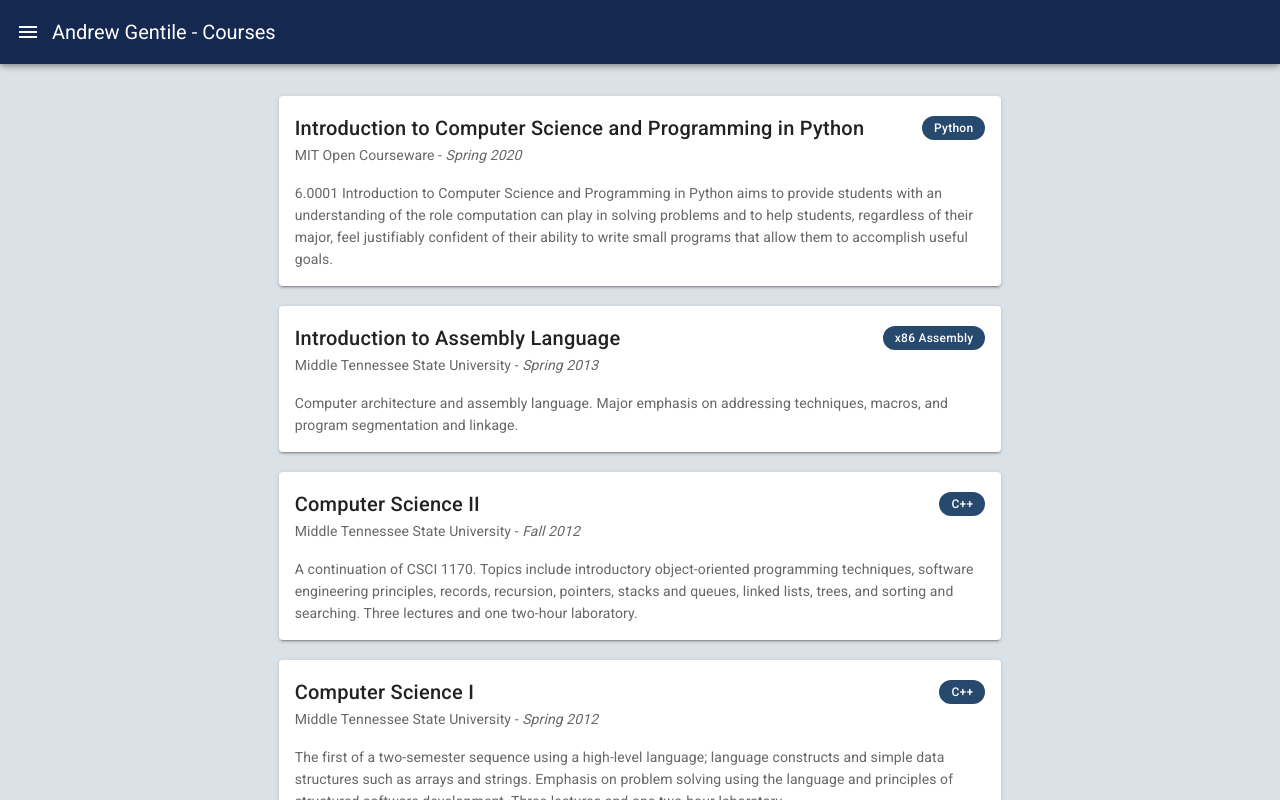
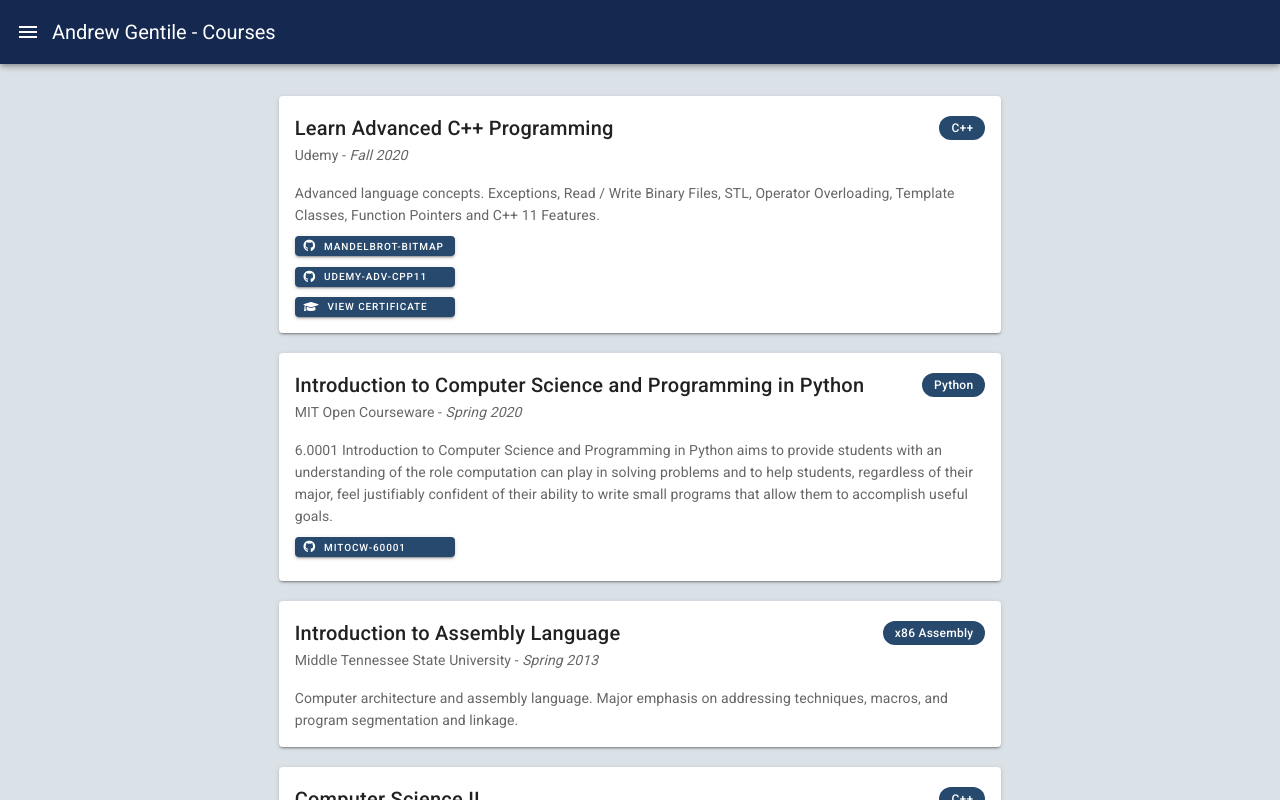
Before and after one commit to agentile1990/agentile1990.github.io, a Vue app: page /courses in a window 1280 px wide. Shown: the top 800 px of the page. Built offline with nearby package versions, Linux system fonts and the light colour scheme.

Commit message:
Add Repos and Certificates to Courses Page

```diff
--- a/data/courses.json
+++ b/data/courses.json
@@ -1,30 +1,61 @@
 [
+  {
+    "name": "Learn Advanced C++ Programming",
+    "institution": "Udemy",
+    "date": "Fall 2020",
+    "subject": "C++",
+    "description": "Advanced language concepts. Exceptions, Read / Write Binary Files, STL, Operator Overloading, Template Classes, Function Pointers and C++ 11 Features.",
+    "repos": [
+      {
+        "name": "mandelbrot-bitmap",
+        "url": "https://github.com/agentile1990/mandelbrot-bitmap"
+      },
+      {
+        "name": "udemy-adv-cpp11",
+        "url": "https://github.com/agentile1990/udemy-adv-cpp11"
+      }
+    ],
+    "certificate": "UC-9880f08d-b87d-4fdc-9ac8-7d7be1989487.jpg"
+  },
   {
     "name": "Introduction to Computer Science and Programming in Python",
     "institution": "MIT Open Courseware",
     "date": "Spring 2020",
     "subject": "Python",
-    "description": "6.0001 Introduction to Computer Science and Programming in Python aims to provide students with an understanding of the role computation can play in solving problems and to help students, regardless of their major, feel justifiably confident of their ability to write small programs that allow them to accomplish useful goals."
+    "description": "6.0001 Introduction to Computer Science and Programming in Python aims to provide students with an understanding of the role computation can play in solving problems and to help students, regardless of their major, feel justifiably confident of their ability to write small programs that allow them to accomplish useful goals.",
+    "repos": [
+      {
+        "name": "MITOCW-60001",
+        "url": "https://github.com/agentile1990/MITOCW-60001"
+      }
+    ],
+    "certificate": ""
   },
   {
     "name": "Introduction to Assembly Language",
     "institution": "Middle Tennessee State University",
     "date": "Spring 2013",
     "subject": "x86 Assembly",
-    "description": "Computer architecture and assembly language. Major emphasis on addressing techniques, macros, and program segmentation and linkage."
+    "description": "Computer architecture and assembly language. Major emphasis on addressing techniques, macros, and program segmentation and linkage.",
+    "repos": [],
+    "certificate": ""
   },
   {
     "name": "Computer Science II",
     "institution": "Middle Tennessee State University",
     "date": "Fall 2012",
     "subject": "C++",
-    "description": "A continuation of CSCI 1170. Topics include introductory object-oriented programming techniques, software engineering principles, records, recursion, pointers, stacks and queues, linked lists, trees, and sorting and searching. Three lectures and one two-hour laboratory."
+    "description": "A continuation of CSCI 1170. Topics include introductory object-oriented programming techniques, software engineering principles, records, recursion, pointers, stacks and queues, linked lists, trees, and sorting and searching. Three lectures and one two-hour laboratory.",
+    "repos": [],
+    "certificate": ""
   },
   {
     "name": "Computer Science I",
     "institution": "Middle Tennessee State University",
     "date": "Spring 2012",
     "subject": "C++",
-    "description": "The first of a two-semester sequence using a high-level language; language constructs and simple data structures such as arrays and strings. Emphasis on problem solving using the language and principles of structured software development. Three lectures and one two-hour laboratory."
+    "description": "The first of a two-semester sequence using a high-level language; language constructs and simple data structures such as arrays and strings. Emphasis on problem solving using the language and principles of structured software development. Three lectures and one two-hour laboratory.",
+    "repos": [],
+    "certificate": ""
   }
 ]
--- a/src/views/Courses.vue
+++ b/src/views/Courses.vue
@@ -12,7 +12,59 @@
           <v-card-subtitle>
             {{ course.institution }} - <em>{{ course.date }}</em>
           </v-card-subtitle>
-          <v-card-text>{{ course.description }}</v-card-text>
+          <v-card-text>
+            {{ course.description }}
+            <div v-if="course.repos">
+              <div
+                v-for="repo in course.repos"
+                :key="repo.name"
+                class="mt-2 mb-2"
+              >
+                <v-btn
+                  color="secondary"
+                  x-small
+                  width="160"
+                  style="justify-content: flex-start"
+                  @click="openLink(repo.url)"
+                >
+                  <v-icon x-small class="mr-2">fab fa-github</v-icon>
+                  {{ repo.name }}
+                </v-btn>
+              </div>
+            </div>
+            <div v-if="course.certificate">
+              <v-dialog v-model="dialog" max-width="750">
+                <template v-slot:activator="{ on, attrs }">
+                  <v-btn
+                    x-small
+                    color="secondary"
+                    width="160"
+                    style="justify-content: flex-start"
+                    v-bind="attrs"
+                    v-on="on"
+                  >
+                    <v-icon x-small class="mr-2">fas fa-graduation-cap</v-icon>
+                    View Certificate
+                  </v-btn>
+                </template>
+                <v-card>
+                  <v-card-text>
+                    <v-img
+                      :src="`/images/certificates/${course.certificate}`"
+                      contain
+                    ></v-img>
+                  </v-card-text>
+                  <v-divider />
+                  <v-card-actions>
+                    <v-spacer></v-spacer>
+                    <v-btn color="primary" text @click="dialog = false">
+                      Close
+                    </v-btn>
+                  </v-card-actions>
+                </v-card>
+              </v-dialog>
+            </div>
+          </v-card-text>
         </v-card>
       </v-col>
     </v-row>
@@ -25,8 +77,13 @@
 export default {
   name: "Courses",
   data: () => ({
-    courses: Courses
+    courses: Courses,
+    dialog: false
   }),
-  methods: {}
+  methods: {
+    openLink: function(url) {
+      window.open(url, "_blank");
+    }
+  }
 };
 </script>
```
Also changed, not shown: public/images/certificates/UC-9880f08d-b87d-4fdc-9ac8-7d7be1989487.jpg (added).
